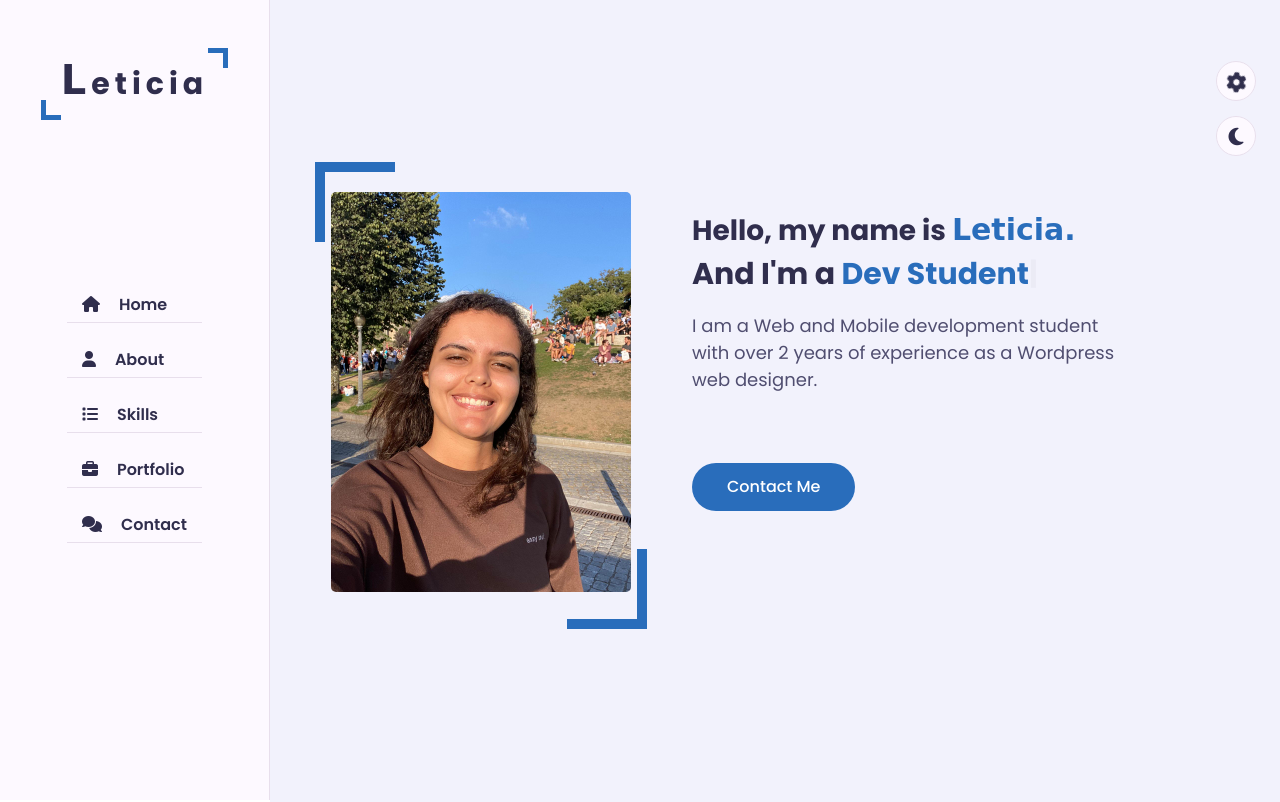
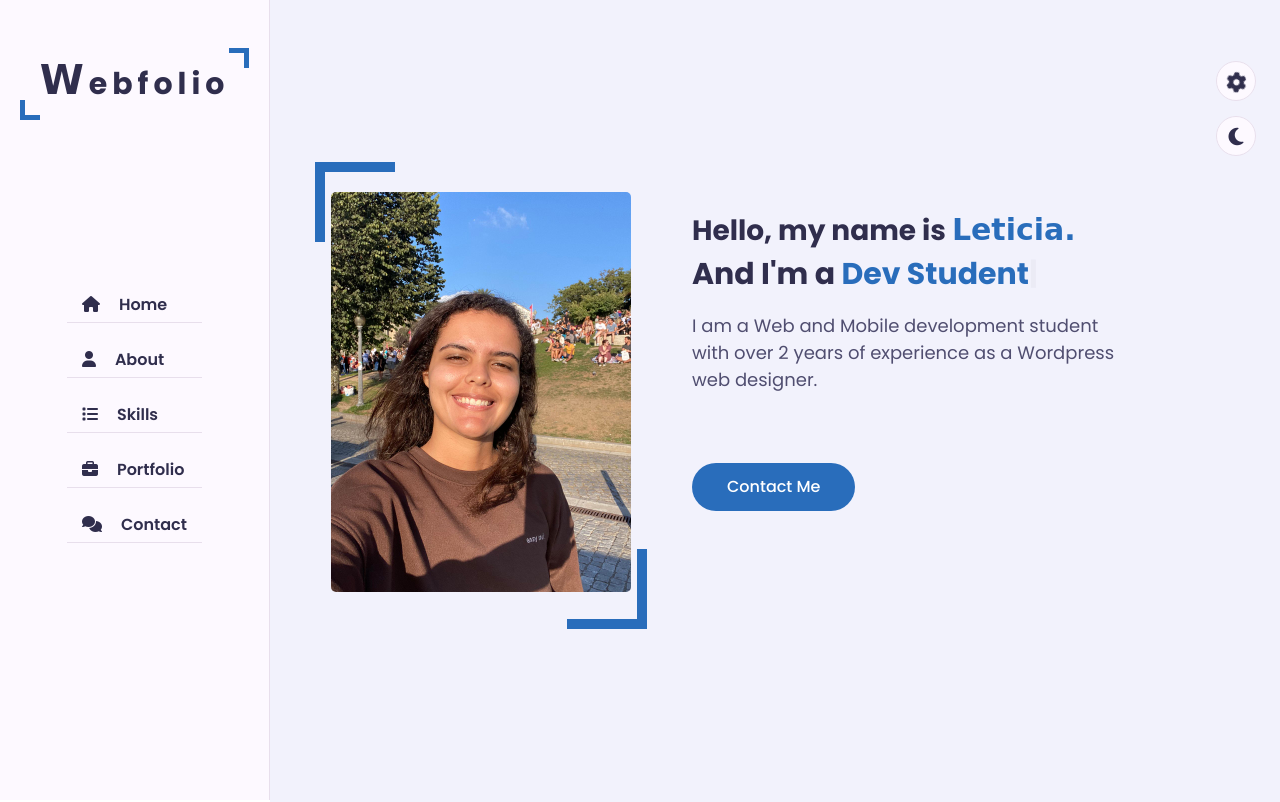
Before and after one commit to leticiamsol/portfolio, a plain HTML site: page index.html in a window 1280 px wide. Shown: the top 802 px of the page. Drawn offline with nearby package versions, Linux system fonts and the light colour scheme; a web font is replaced by a local one.

Commit message:
webfolio

```diff
--- a/index.html
+++ b/index.html
@@ -24,7 +24,7 @@
 <div class="main-container">
   <div class="aside">
     <div class="logo">
-        <a href="#"><span>L</span>eticia</a>
+        <a href="#"><span>W</span>ebfolio</a>
     </div>
     <div class="nav-toggler">
         <span></span>
```
